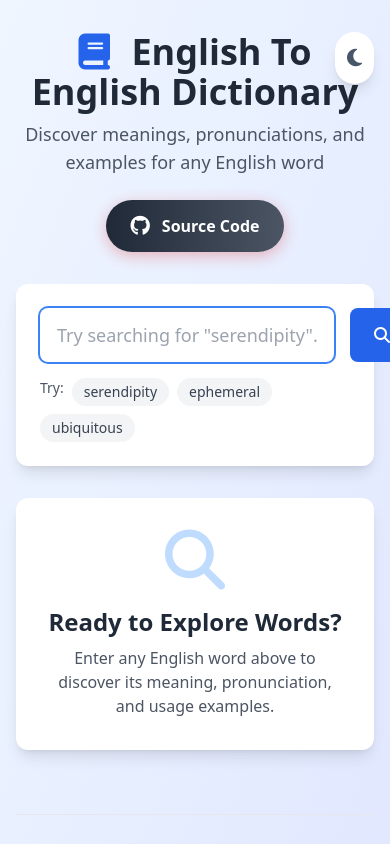
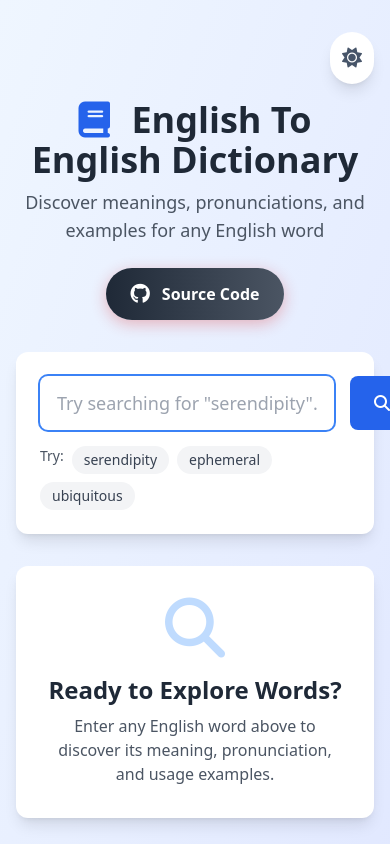
Before and after one commit to DevIsuruSampath/English2EnglishDictionary, a plain HTML site: page index.html in a window 390 px wide. Shown: the top 844 px of the page. Drawn offline with nearby package versions, Linux system fonts and the light colour scheme.

Commit message:
fix(header): resolve theme toggle overlap on mobile layout
- Replaced absolute positioning with a responsive flex layout
- Moved theme toggle into its own top row
- Ensured proper spacing and alignment on all screen sizes
- Retained Source Code button and title styling

Improves usability and visual clarity on mobile devices.

```diff
--- a/index.html
+++ b/index.html
@@ -201,19 +201,21 @@
 
     <div class="container mx-auto px-4 py-8">
       <!-- Header with Theme Toggle -->
-      <header class="text-center mb-8 relative">
+      <header class="mb-8">
         <!-- Theme Toggle Button -->
+        <div class="flex justify-end items-center mb-4">
           <button
             id="themeToggle"
-          class="absolute top-0 right-0 p-3 rounded-full bg-white dark:bg-slate-700 shadow-lg hover:shadow-xl transition-all duration-300 group"
+            class="p-3 rounded-full bg-white dark:bg-slate-700 shadow-lg hover:shadow-xl transition-all duration-300 group"
             aria-label="Toggle dark mode"
           >
             <i
               id="themeIcon"
-            class="fas fa-moon text-slate-600 dark:text-yellow-400 text-xl group-hover:scale-110 transition-transform duration-300"
+              class="fas fa-sun text-slate-600 dark:text-yellow-400 text-xl group-hover:scale-110 transition-transform duration-300"
             ></i>
           </button>
-
+        </div>
+        <div class="text-center">
           <h1
             class="text-4xl md:text-5xl font-bold text-gray-800 dark:text-slate-100 mb-2"
           >
@@ -223,7 +225,6 @@
           <p class="text-gray-600 dark:text-slate-300 text-lg">
             Discover meanings, pronunciations, and examples for any English word
           </p>
-
           <!-- Buy Me a Coffee Button -->
           <div class="mt-6">
             <a
@@ -236,6 +237,7 @@
               <i class="fab fa-github text-xl"></i>
               <span>Source Code</span>
             </a>
+          </div>
         </div>
       </header>
 
```
Lines whose indentation alone changed are shown as unchanged.
